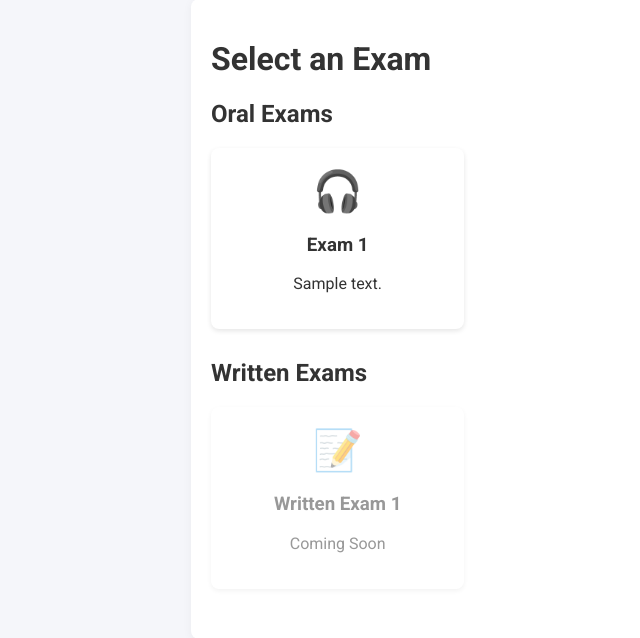
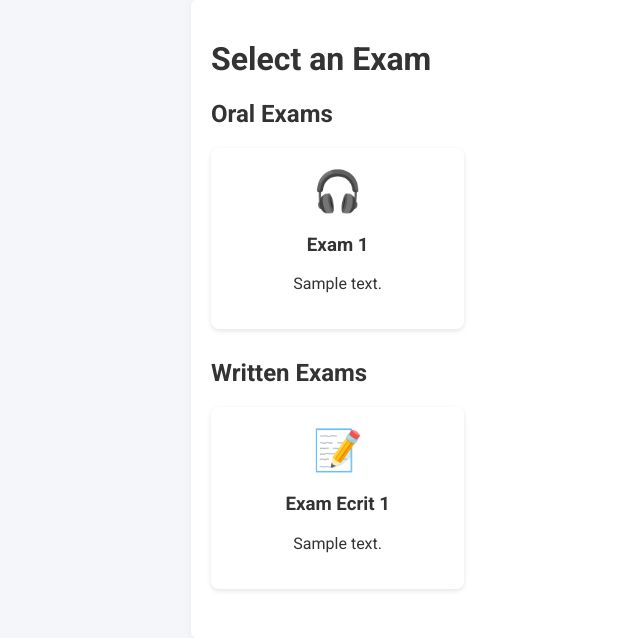
Before and after one commit to sieboumlali-eng/tcf, a Django app: page / in a window 1280 px wide. Shown: the part 21-659 px from the top of the page, without its empty margins (29-669 px from the left). Run offline with Django 5.2, Linux system fonts and the light colour scheme; tables that the repository leaves empty hold one stand-in row (values such as "Sample post").

Commit message:
add ecrit

```diff
--- a/revision/models.py
+++ b/revision/models.py
@@ -22,3 +22,25 @@ class QuestionOrale(models.Model):
 
     def __str__(self):
         return f"Question {self.num_qst} for Exam {self.exam.number_exam_orale}"
+
+class ExamEcrit(models.Model):
+    number_exam_ecrit = models.IntegerField(unique=True)
+    description_exam_ecrit = models.TextField()
+
+    def __str__(self):
+        return f"Exam Ecrit {self.number_exam_ecrit}"
+
+class QuestionEcrit(models.Model):
+    exam = models.ForeignKey(ExamEcrit, on_delete=models.CASCADE, related_name='questions')
+    num_qst = models.IntegerField()
+    image_qst = models.TextField(blank=True, null=True, help_text="Base64 encoded image")
+    text_qst = models.TextField()
+    choice_a = models.TextField(default="Option A")
+    choice_b = models.TextField(default="Option B")
+    choice_c = models.TextField(default="Option C")
+    choice_d = models.TextField(default="Option D")
+    solution_qst = models.TextField()
+    score = models.IntegerField(default=1)
+
+    def __str__(self):
+        return f"Question {self.num_qst} for Exam Ecrit {self.exam.number_exam_ecrit}"
--- a/revision/templates/revision/exam_list.html
+++ b/revision/templates/revision/exam_list.html
@@ -69,12 +69,19 @@
         <div class="exam-section">
             <h2>Written Exams</h2>
             <div class="exam-grid">
-                <!-- Placeholders -->
+                {% for exam in exams_ecrit %}
+                <a href="{% url 'exam_ecrit_detail' exam.id %}" class="exam-card">
+                    <div class="exam-icon">📝</div>
+                    <h3>Exam Ecrit {{ exam.number_exam_ecrit }}</h3>
+                    <p>{{ exam.description_exam_ecrit }}</p>
+                </a>
+                {% empty %}
                 <div class="exam-card" style="opacity: 0.5;">
                     <div class="exam-icon">📝</div>
                     <h3>Written Exam 1</h3>
                     <p>Coming Soon</p>
                 </div>
+                {% endfor %}
             </div>
         </div>
     </div>
--- a/revision/urls.py
+++ b/revision/urls.py
@@ -6,4 +6,9 @@ urlpatterns = [
     path('exam/<int:exam_id>/', views.exam_detail, name='exam_detail'),
     path('api/exam/<int:exam_id>/question/<int:question_num>/', views.question_api, name='question_api'),
     path('api/exam/<int:exam_id>/questions/all/', views.all_questions_api, name='all_questions_api'),
+
+    # Exam Ecrit URLs
+    path('exam/ecrit/<int:exam_id>/', views.exam_ecrit_detail, name='exam_ecrit_detail'),
+    path('api/exam/ecrit/<int:exam_id>/question/<int:question_num>/', views.question_ecrit_api, name='question_ecrit_api'),
+    path('api/exam/ecrit/<int:exam_id>/questions/all/', views.all_questions_ecrit_api, name='all_questions_ecrit_api'),
 ]
--- a/revision/views.py
+++ b/revision/views.py
@@ -1,10 +1,14 @@
 from django.shortcuts import render, get_object_or_404
 from django.http import JsonResponse
-from .models import ExamOrale, QuestionOrale
+from .models import ExamOrale, QuestionOrale, ExamEcrit, QuestionEcrit
 
 def exam_list(request):
-    exams = ExamOrale.objects.all()
-    return render(request, 'revision/exam_list.html', {'exams': exams})
+    exams_orale = ExamOrale.objects.all()
+    exams_ecrit = ExamEcrit.objects.all()
+    return render(request, 'revision/exam_list.html', {
+        'exams': exams_orale,
+        'exams_ecrit': exams_ecrit
+    })
 
 def exam_detail(request, exam_id):
     exam = get_object_or_404(ExamOrale, pk=exam_id)
@@ -14,12 +18,25 @@ def exam_detail(request, exam_id):
     context = {
         'exam': exam,
         'questions': list(questions),
-        'total_questions': exam.questions.count()
+        'total_questions': exam.questions.count(),
+        'exam_type': 'orale'
+    }
+    return render(request, 'revision/index.html', context)
+
+def exam_ecrit_detail(request, exam_id):
+    exam = get_object_or_404(ExamEcrit, pk=exam_id)
+    questions = exam.questions.all().order_by('num_qst').values('num_qst', 'score')
+
+    context = {
+        'exam': exam,
+        'questions': list(questions),
+        'total_questions': exam.questions.count(),
+        'exam_type': 'ecrit'
     }
     return render(request, 'revision/index.html', context)
 
 def question_api(request, exam_id, question_num):
-    """API endpoint to fetch a single question's data"""
+    """API endpoint to fetch a single question's data (Orale)"""
     question = get_object_or_404(
         QuestionOrale,
         exam_id=exam_id,
@@ -41,9 +58,31 @@ def question_api(request, exam_id, question_num):
     }
     return JsonResponse(data)
 
+def question_ecrit_api(request, exam_id, question_num):
+    """API endpoint to fetch a single question's data (Ecrit)"""
+    question = get_object_or_404(
+        QuestionEcrit,
+        exam_id=exam_id,
+        num_qst=question_num
+    )
+
+    data = {
+        'num_qst': question.num_qst,
+        'text_qst': question.text_qst,
+        'image_qst': question.image_qst or '',
+        'has_audio': False,
+        'choice_a': question.choice_a,
+        'choice_b': question.choice_b,
+        'choice_c': question.choice_c,
+        'choice_d': question.choice_d,
+        'score': question.score,
+        'solution_qst': question.solution_qst,
+    }
+    return JsonResponse(data)
+
 
 def all_questions_api(request, exam_id):
-    """Fetch all questions for an exam with audio URL"""
+    """Fetch all questions for an exam with audio URL (Orale)"""
     questions = QuestionOrale.objects.filter(exam_id=exam_id).order_by('num_qst')
     data = []
     for q in questions:
@@ -61,3 +100,22 @@ def all_questions_api(request, exam_id):
             'solution_qst': q.solution_qst,
         })
     return JsonResponse({'questions': data})
+
+def all_questions_ecrit_api(request, exam_id):
+    """Fetch all questions for an exam (Ecrit)"""
+    questions = QuestionEcrit.objects.filter(exam_id=exam_id).order_by('num_qst')
+    data = []
+    for q in questions:
+        data.append({
+            'num_qst': q.num_qst,
+            'text_qst': q.text_qst,
+            'image_qst': q.image_qst or '',
+            'has_audio': False,
+            'choice_a': q.choice_a,
+            'choice_b': q.choice_b,
+            'choice_c': q.choice_c,
+            'choice_d': q.choice_d,
+            'score': q.score,
+            'solution_qst': q.solution_qst,
+        })
+    return JsonResponse({'questions': data})
--- a/scripts/reset_db_tables.py
+++ b/scripts/reset_db_tables.py
@@ -13,6 +13,8 @@ def reset_db():
     with connection.cursor() as cursor:
         cursor.execute("DROP TABLE IF EXISTS revision_questionorale CASCADE;")
         cursor.execute("DROP TABLE IF EXISTS revision_examorale CASCADE;")
+        cursor.execute("DROP TABLE IF EXISTS revision_questionecrit CASCADE;")
+        cursor.execute("DROP TABLE IF EXISTS revision_examecrit CASCADE;")
     print("Done. Tables dropped.")
 
 if __name__ == "__main__":
```
Also changed, not shown: revision/admin.py (+14 -1 lines), revision/templates/revision/index.html (+3 -1 lines), scripts/populate_data.py (+24 -1 lines), revision/migrations/0001_initial.py.
